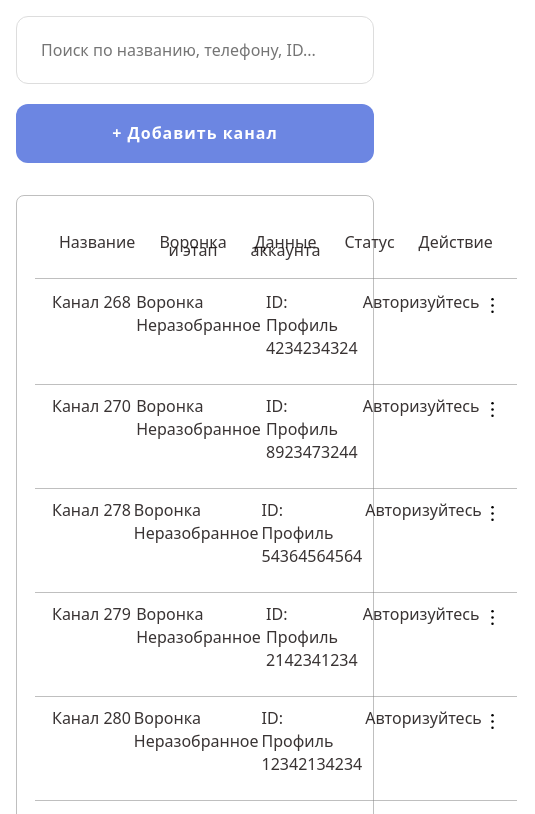
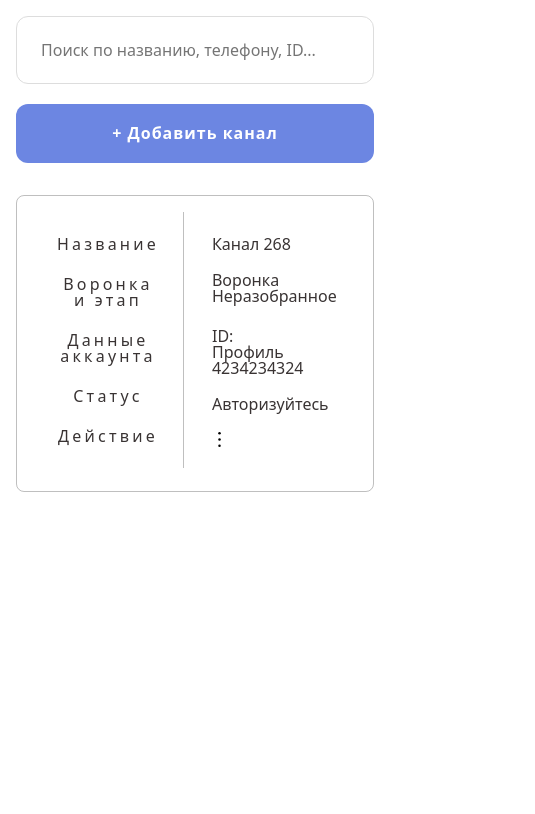
Before and after one commit to Milenium666/Telegram-channel-management, a website built with Vite: page index.html in a window 390 px wide. Shown: the top 814 px of the page, 535 px wide, since content can reach past the window. Built offline with nearby package versions, Linux system fonts and the light colour scheme.

Commit message:
feat: stylized table for mobile screens

```diff
--- a/index.html
+++ b/index.html
@@ -36,7 +36,7 @@
               <td class="table__description">Авторизуйтесь</td>
               <td class="table__description"><img class="table__img" src="./src/images/menu-dots-vertical.svg" alt="иконка три точки"></td>
             </tr>
-             <tr class="table__card" id="2">
+             <!-- <tr class="table__card" id="2">
               <td class="table__description">Канал 270</td>
               <td class="table__description"> <p class="table_text">Воронка</p>
                 <p class="table_text">Неразобранное</p>
@@ -131,7 +131,7 @@
               </td>
               <td class="table__description">Авторизуйтесь</td>
               <td class="table__description"><img class="table__img" src="./src/images/menu-dots-vertical.svg" alt="иконка три точки"></td>
-            </tr>
+            </tr> -->
 
           </tbody>
         </table>
--- a/src/blocks/search-form/search-form.css
+++ b/src/blocks/search-form/search-form.css
@@ -28,7 +28,12 @@
   .search-form__form {
     flex-direction: column;
   }
-  .search-form__button{
+  .search-form__button {
     width: 100%;
   }
 }
+@media screen and (max-width: 320px) {
+  .search-form__input-channel {
+    text-overflow: ellipsis;
+  }
+}
--- a/src/blocks/table/table.css
+++ b/src/blocks/table/table.css
@@ -28,8 +28,6 @@
   border-bottom: 1px solid rgba(128, 128, 128, 0.5);
   padding: 1em;
   align-items: flex-start;
-
-
 }
 .table__card:last-child {
   border-bottom: none;
@@ -39,12 +37,49 @@
   line-height: 0.5em;
   font-weight: 300;
 }
-.table_text{
-    margin: 0;
-    margin-bottom: 15px;
+.table_text {
+  margin: 0;
+  margin-bottom: 15px;
 }
 .table__img {
   width: 15px;
   height: 15px;
   cursor: pointer;
 }
+
+@media screen and (max-width: 500px) {
+  .table__table {
+    width: auto;
+    display: flex;
+  }
+  .table__head-containier {
+    flex-direction: column;
+    border-bottom: none;
+    border-right: 1px solid rgba(128, 128, 128, 0.5);
+  }
+  .table__title {
+    line-height: 1em;
+    letter-spacing: 0.2em;
+  }
+  .table__card {
+    flex-direction: column;
+  }
+
+  .table__description {
+    padding: .75em;
+  }
+  .table_text {
+    margin-bottom: 0;
+    line-height: 1em;
+  }
+}
+
+@media screen and (max-width: 320px) {
+  .table__head-containier {
+    padding: 0;
+  }
+  .table__card {
+    padding: 0;
+  }
+
+}
```
